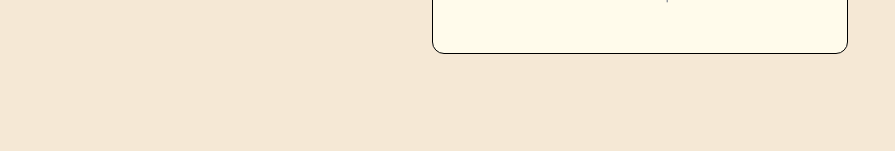
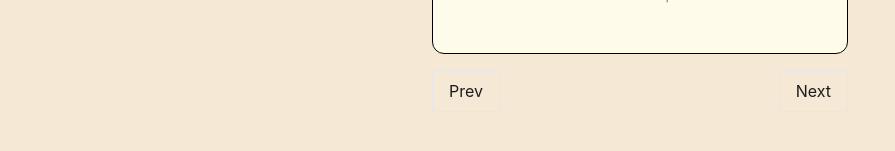
Before and after one commit to atiets/english-learning-app, a React (Create React App) app in the folder frontend/: page / in a window 1280 px wide. Shown: the part 195-346 px from the top of the page, without its empty margins (0-895 px from the left). Built offline with nearby package versions, Linux system fonts and the light colour scheme.

Commit message:
feat: flashcard navigation next and previous

```diff
--- a/frontend/src/pages/Flashcards/FlashcardsPage.tsx
+++ b/frontend/src/pages/Flashcards/FlashcardsPage.tsx
@@ -1,3 +1,4 @@
+import { useState } from "react";
 import FlashcardCard from "../../components/ui/FlashcardCard";
 import { Flashcard } from "../../types/flashcard";
 
@@ -8,13 +9,45 @@ const mockFlashcards: Flashcard[] = [
         definition: "Cheerful and full of energy",
         createdAt: new Date(),
         updatedAt: new Date(),
-    }
+    },
+    {
+        id: "2",
+        term: "Laconic",
+        definition: "Using very few words",
+        createdAt: new Date(),
+        updatedAt: new Date(),
+    },
+    {
+        id: "3",
+        term: "Obfuscate",
+        definition: "To render obscure, unclear, or unintelligible",
+        createdAt: new Date(),
+        updatedAt: new Date(),
+    },
 ]
 
 const FlashcardsPage = () => {
+    const [currentIndex, setCurrentIndex] = useState(0);
+
+    const nextCard = ()=> {
+        setCurrentIndex((prev) => (prev + 1) % mockFlashcards.length);
+    }
+
+    const prevCard = () => {
+        setCurrentIndex((prev) => prev === 0 ? mockFlashcards.length - 1 : prev - 1);
+    }
+
     return (
         <div className="max-w-md mx-auto p-4">
-            <FlashcardCard flashcard={mockFlashcards[0]} />
+            <FlashcardCard flashcard={mockFlashcards[currentIndex]} />
+            <div className="flex justify-between mt-4">
+                <button onClick={prevCard} className="border px-4 py-2 rounded">
+                    Prev
+                </button>
+                <button onClick={nextCard} className="border px-4 py-2 rounded">
+                    Next
+                </button>
+            </div>
         </div>
     )
 }
```
